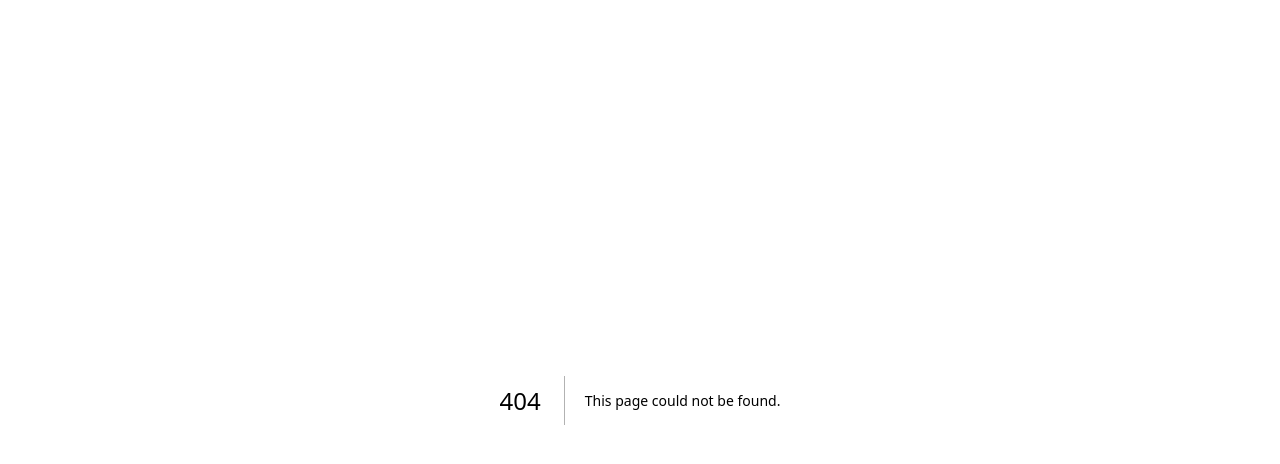
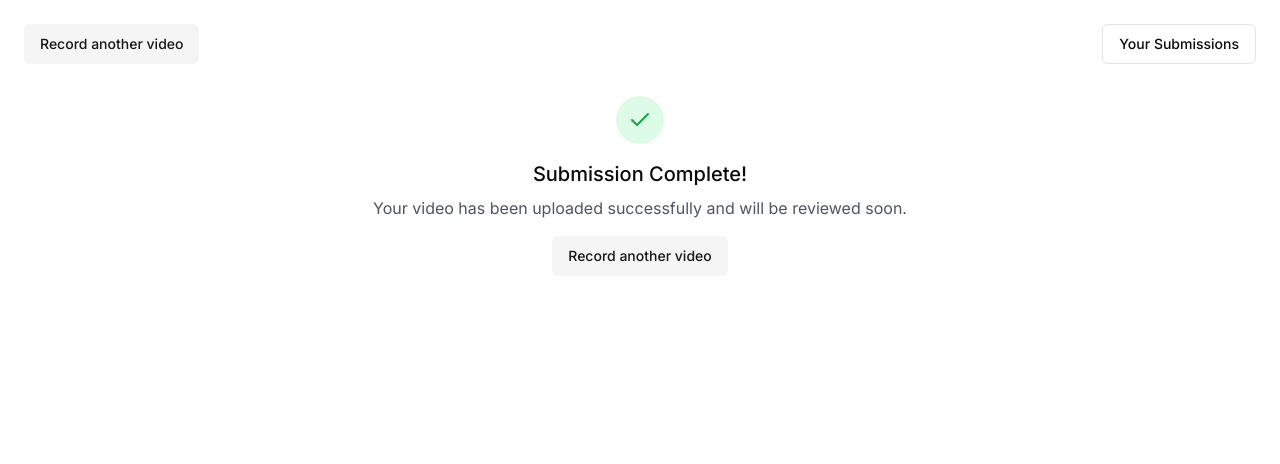
Before and after one commit to alexrechevskiy-review/video-recording, a Next.js app: page /thanks in a window 1280 px wide. Before the commit this address had no page. Shown: the top 464 px of the page. Built offline with nearby package versions, Linux system fonts and the light colour scheme.

Commit message:
ADD: thanks page

```diff
--- a/app/(dashboard)/history/page.tsx
+++ b/app/(dashboard)/history/page.tsx
@@ -224,9 +224,6 @@ export default function HistoryPage() {
     }
   }, [formData?.email]);
 
-  const handleBack = () => {
-    router.push("/");
-  };
 
   // Clear all data when entering history page
   useEffect(() => {
@@ -239,29 +236,6 @@ export default function HistoryPage() {
 
   return (
     <main className="container mx-auto p-6 max-w-7xl">
-      {/* <div className="mb-8 w-full flex flex-col md:flex-row items-center justify-between gap-4">
-        <h1 className="text-3xl font-bold tracking-tight mb-2">Video Submission Portal</h1>
-        <Button
-          onClick={handleBack}
-          variant="outline"
-          className="md:block hidden"
-        >
-          Record another video
-        </Button>
-      </div> */}
-      {/* <div className="text-center mb-4">
-        <div className="inline-flex items-center justify-center w-12 h-12 rounded-full bg-green-100 mb-4">
-          <Check className="w-6 h-6 text-green-600" />
-        </div>
-        <h3 className="text-xl font-medium mb-2">Submission Complete!</h3>
-        <p className="text-gray-600 mb-4">Your video has been uploaded successfully and will be reviewed soon.</p>
-        <Button
-          onClick={handleBack}
-          variant="secondary"
-        >
-          Record another video
-        </Button>
-      </div> */}
       {/* Search Form */}
       {!formData?.email &&
         <Card className="my-8">
--- /dev/null
+++ b/app/(dashboard)/thanks/page.tsx
@@ -0,0 +1,49 @@
+'use client'
+import { Button } from "@/components/ui/button"
+import { Check } from "lucide-react"
+import { useRouter } from "next/navigation";
+
+const Thanks = () => {
+  const router = useRouter();
+
+  const handleBack = () => {
+    router.push("/");
+  };
+
+  const handleHistory = () => {
+    router.push("/history");
+  };
+  return (
+    <main className="container mx-auto p-6 max-w-7xl">
+      <div className="mb-8 w-full flex items-center justify-between gap-4">
+        <Button
+          onClick={handleBack}
+          variant="secondary"
+          >
+          Record another video
+        </Button>
+        <Button
+          variant="outline"
+          onClick={handleHistory}
+        >
+          Your Submissions
+        </Button>
+      </div>
+      <div className="text-center mb-4">
+        <div className="inline-flex items-center justify-center w-12 h-12 rounded-full bg-green-100 mb-4">
+          <Check className="w-6 h-6 text-green-600" />
+        </div>
+        <h3 className="text-xl font-medium mb-2">Submission Complete!</h3>
+        <p className="text-gray-600 mb-4">Your video has been uploaded successfully and will be reviewed soon.</p>
+        <Button
+          onClick={handleBack}
+          variant="secondary"
+        >
+          Record another video
+        </Button>
+      </div>
+    </main>
+  )
+}
+
+export default Thanks
--- a/components/review/video-review.tsx
+++ b/components/review/video-review.tsx
@@ -177,7 +177,7 @@ export default function VideoReview() {
     setIsNavigatingToHistory(true);
 
     // Navigate first, then clear data after a short delay
-    router.push("/history");
+    router.push("/thanks");
 
     // Clear data after navigation has started
     setTimeout(() => {
```
